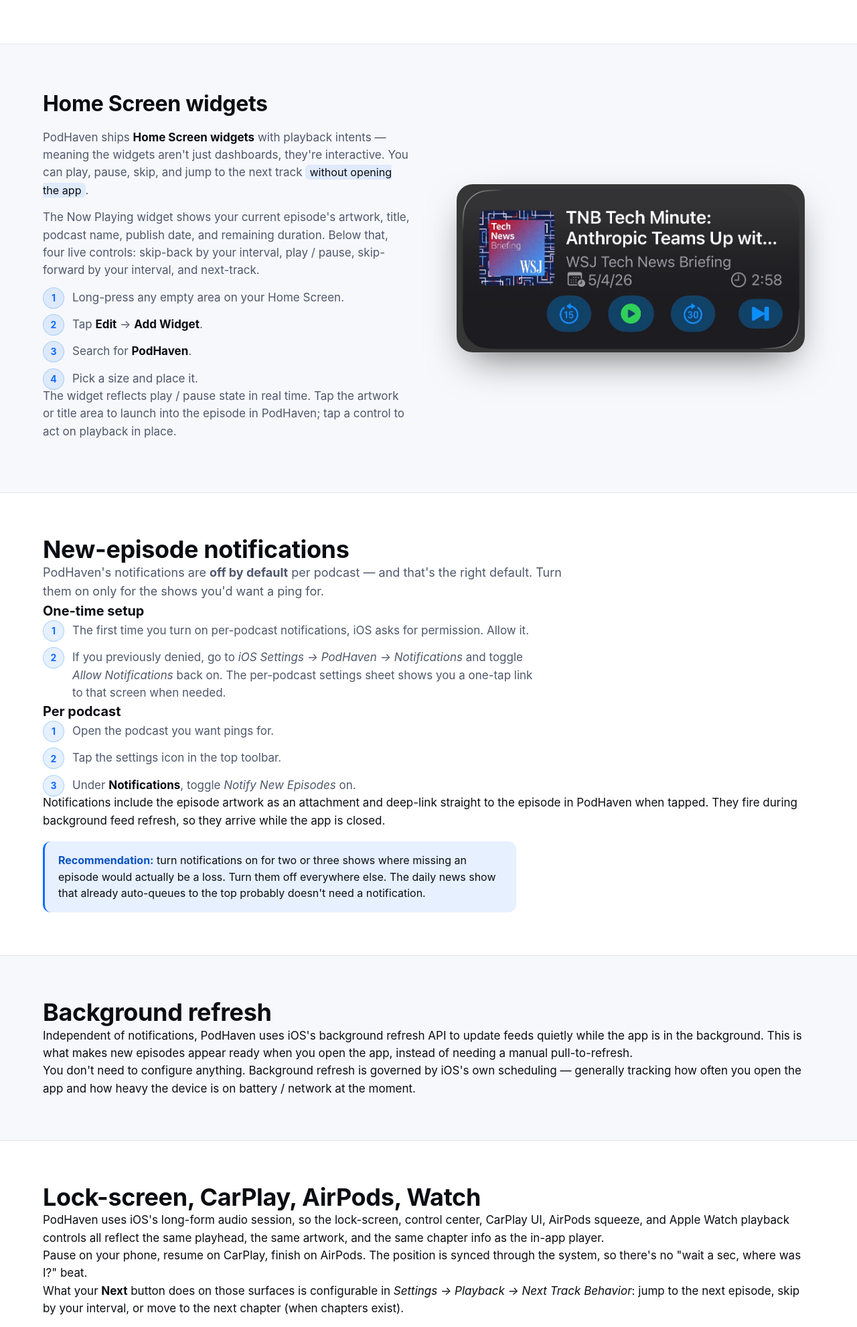
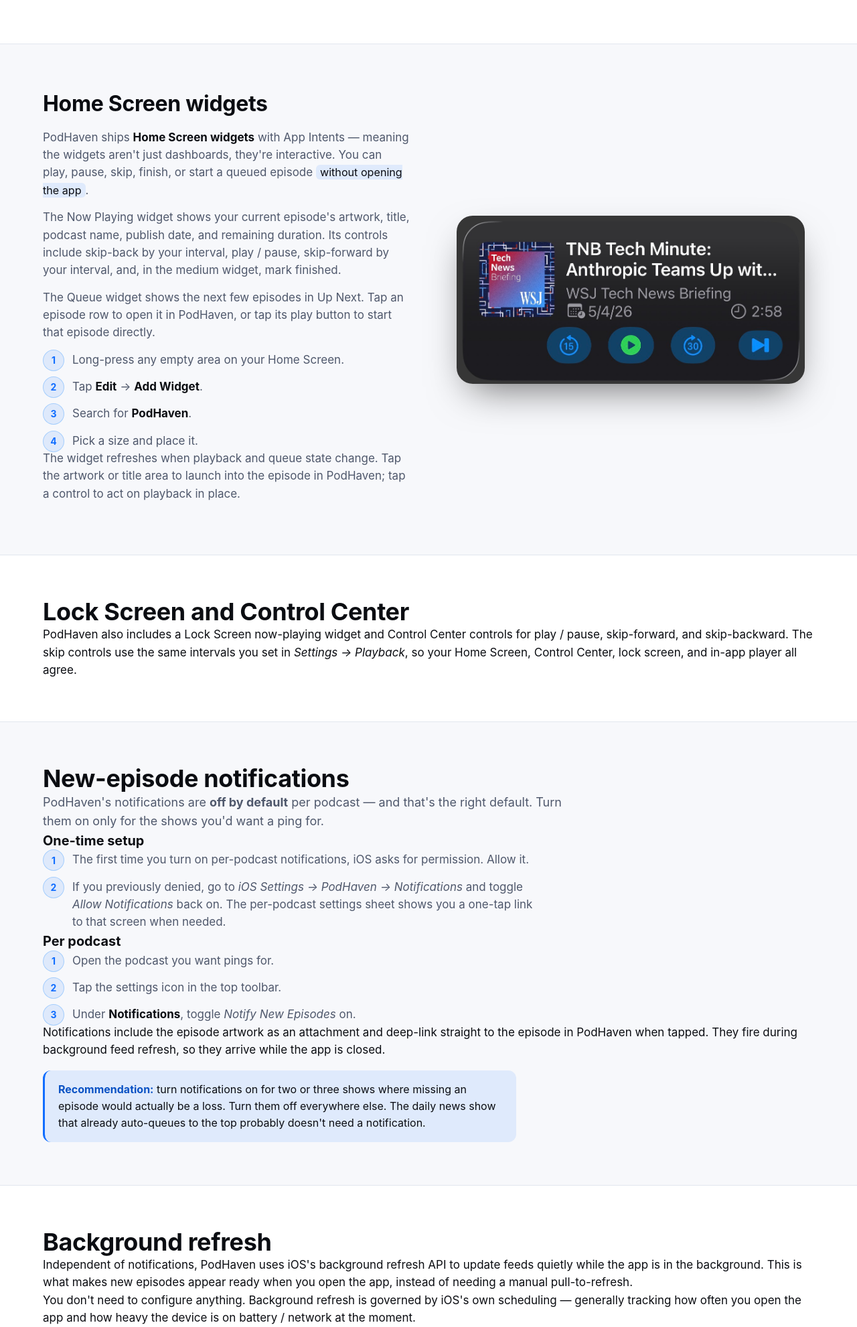
Before and after one commit to jubishop/artisanalsoftware.com, a Node server app: page /podhaven/guides/sharing-and-widgets in a window 1280 px wide. Shown: the part 1114-3095 px from the top of the page at 67% size. Run offline with Node 20, Linux system fonts and the light colour scheme.

Commit message:
Update PodHaven marketing copy accuracy

```diff
--- a/views/podhaven/guides/offline-storage.ejs
+++ b/views/podhaven/guides/offline-storage.ejs
@@ -34,7 +34,8 @@
       <p>Rule of thumb:</p>
       <ul class="ph-checklist ph-checklist-wide">
         <li><strong>0.5 – 1 GB</strong> — daily-only listener; cache is small but always fresh.</li>
-        <li><strong>2 GB</strong> — sensible default for most people. Holds ~2 days of typical listening.</li>
+        <li><strong>1 GB</strong> — PodHaven's default; enough for a small fresh buffer.</li>
+        <li><strong>2 GB</strong> — a deeper everyday buffer. Holds ~2 days of typical listening.</li>
         <li><strong>5 GB</strong> — long-commute listener; survives a multi-day trip without internet.</li>
         <li><strong>10 GB+</strong> — heavy traveler; you cache aggressively and want a deep buffer.</li>
       </ul>
--- a/views/podhaven/guides/settings.ejs
+++ b/views/podhaven/guides/settings.ejs
@@ -17,7 +17,7 @@
       <p><em>Settings → Importing / Exporting → OPML.</em></p>
       <ul class="ph-checklist ph-checklist-wide">
         <li><strong>Import.</strong> Pick an OPML file from Files / iCloud / Dropbox to bulk-subscribe. Existing subscriptions are deduped by feed URL — re-importing is harmless.</li>
-        <li><strong>Export.</strong> Generates an OPML of your current subscriptions (with custom titles and tags preserved where possible). Share-sheet it to Mail, Files, or another app.</li>
+        <li><strong>Export.</strong> Generates a standards-compliant OPML of your current subscriptions with each podcast title and feed URL. Share-sheet it to Mail, Files, or another app.</li>
       </ul>
       <div class="ph-tip"><strong>Switching apps?</strong> Export from the app you're leaving, import here, and you're done. PodHaven won't lock you in either direction.</div>
     </div>
@@ -131,7 +131,7 @@
       <ul class="ph-checklist ph-checklist-wide">
         <li>When the cache hits the limit, the <strong>oldest unsaved</strong> downloads are auto-evicted to make room.</li>
         <li>Episodes marked <strong>Saved</strong> are never auto-deleted, regardless of the cache budget.</li>
-        <li>2 GB is a sensible default. Long-commute listener? 5 GB. Daily-only? 1 GB is plenty.</li>
+        <li>PodHaven starts at 1 GB. Long-commute listener? 5 GB. Daily-only? 1 GB is often plenty.</li>
       </ul>
       <div class="ph-tip">Saved episodes accumulate outside this budget. If your storage is tight, audit your saved list periodically. <a class="ph-inline-link" href="/podhaven/guides/offline-storage">Offline strategy guide →</a></div>
     </div>
--- a/views/podhaven/guides/sharing-and-widgets.ejs
+++ b/views/podhaven/guides/sharing-and-widgets.ejs
@@ -39,23 +39,31 @@
     <div class="ph-container ph-feature">
       <div class="ph-feature-copy">
         <h2>Home Screen widgets</h2>
-        <p>PodHaven ships <strong>Home Screen widgets</strong> with playback intents — meaning the widgets aren't just dashboards, they're interactive. You can play, pause, skip, and jump to the next track <em>without opening the app</em>.</p>
-        <p>The Now Playing widget shows your current episode's artwork, title, podcast name, publish date, and remaining duration. Below that, four live controls: skip-back by your interval, play / pause, skip-forward by your interval, and next-track.</p>
+        <p>PodHaven ships <strong>Home Screen widgets</strong> with App Intents — meaning the widgets aren't just dashboards, they're interactive. You can play, pause, skip, finish, or start a queued episode <em>without opening the app</em>.</p>
+        <p>The Now Playing widget shows your current episode's artwork, title, podcast name, publish date, and remaining duration. Its controls include skip-back by your interval, play / pause, skip-forward by your interval, and, in the medium widget, mark finished.</p>
+        <p>The Queue widget shows the next few episodes in Up Next. Tap an episode row to open it in PodHaven, or tap its play button to start that episode directly.</p>
         <ol class="ph-steps">
           <li>Long-press any empty area on your Home Screen.</li>
           <li>Tap <strong>Edit</strong> → <strong>Add Widget</strong>.</li>
           <li>Search for <strong>PodHaven</strong>.</li>
           <li>Pick a size and place it.</li>
         </ol>
-        <p>The widget reflects play / pause state in real time. Tap the artwork or title area to launch into the episode in PodHaven; tap a control to act on playback in place.</p>
+        <p>The widget refreshes when playback and queue state change. Tap the artwork or title area to launch into the episode in PodHaven; tap a control to act on playback in place.</p>
       </div>
       <figure class="ph-feature-shot ph-feature-shot-landscape">
-        <img src="/public/images/podhaven/widget-now-playing.png" alt="The PodHaven Now Playing widget on the Home Screen, showing the current episode with artwork, title, podcast, date, duration, and four interactive playback controls." loading="lazy">
+        <img src="/public/images/podhaven/widget-now-playing.png" alt="The PodHaven Now Playing widget on the Home Screen, showing the current episode with artwork, title, podcast, date, duration, and interactive playback controls." loading="lazy">
       </figure>
     </div>
   </section>
 
   <section class="ph-section ph-section-alt">
+    <div class="ph-container">
+      <h2 class="ph-section-title">Lock Screen and Control Center</h2>
+      <p>PodHaven also includes a Lock Screen now-playing widget and Control Center controls for play / pause, skip-forward, and skip-backward. The skip controls use the same intervals you set in <em>Settings → Playback</em>, so your Home Screen, Control Center, lock screen, and in-app player all agree.</p>
+    </div>
+  </section>
+
+  <section class="ph-section">
     <div class="ph-container">
       <h2 class="ph-section-title">New-episode notifications</h2>
       <p class="ph-lede">PodHaven's notifications are <strong>off by default</strong> per podcast — and that's the right default. Turn them on only for the shows you'd want a ping for.</p>
@@ -81,7 +89,7 @@
     </div>
   </section>
 
-  <section class="ph-section">
+  <section class="ph-section ph-section-alt">
     <div class="ph-container">
       <h2 class="ph-section-title">Background refresh</h2>
       <p>Independent of notifications, PodHaven uses iOS's background refresh API to update feeds quietly while the app is in the background. This is what makes new episodes appear ready when you open the app, instead of needing a manual pull-to-refresh.</p>
@@ -89,7 +97,7 @@
     </div>
   </section>
 
-  <section class="ph-section ph-section-alt">
+  <section class="ph-section">
     <div class="ph-container">
       <h2 class="ph-section-title">Lock-screen, CarPlay, AirPods, Watch</h2>
       <p>PodHaven uses iOS's long-form audio session, so the lock-screen, control center, CarPlay UI, AirPods squeeze, and Apple Watch playback controls all reflect the same playhead, the same artwork, and the same chapter info as the in-app player.</p>
--- a/views/podhaven/guides/training-recommendations.ejs
+++ b/views/podhaven/guides/training-recommendations.ejs
@@ -18,7 +18,7 @@
         <li><strong>Love</strong> — strong positive training signal. Boosts similar episodes hard. Use for episodes you'd recommend to a friend.</li>
         <li><strong>Like</strong> — gentle positive training signal. Use for episodes you enjoyed but wouldn't necessarily flag as standout.</li>
         <li><strong>Dislike</strong> — negative training signal. Pushes similar episodes down in future recommendations. Use for episodes that disappointed.</li>
-        <li><strong>Not Interested</strong> — a <em>view filter</em>, not a training signal. The episode disappears from your recommendations and lists, but the model doesn't learn anything from the rating. Use it to dismiss specific episodes you don't want to see; use <strong>Dislike</strong> if you want the rec engine to actually move away from a topic.</li>
+        <li><strong>Not Interested</strong> — a <em>view filter</em>, not a training signal. The episode leaves the recommendation candidate pool, but the model doesn't learn anything from the rating. Use it to dismiss specific episodes you don't want recommended; use <strong>Dislike</strong> if you want the rec engine to actually move away from a topic.</li>
       </ul>
       <div class="ph-tip">
         <strong>Common mix-up:</strong> "Not Interested" doesn't tell the model to avoid this kind of thing — it just hides this one episode. If the rec engine keeps surfacing a topic you've moved past, you want <strong>Dislike</strong> on a few of those episodes. That's the rating that actually trains.
--- a/views/podhaven/landing.ejs
+++ b/views/podhaven/landing.ejs
@@ -110,7 +110,7 @@
         <p><a class="ph-inline-link" href="/podhaven/customization">See every knob →</a></p>
       </div>
       <figure class="ph-feature-shot">
-        <img src="/public/images/podhaven/settings-playback.png" alt="Settings showing playback rate, next-track behavior, skip intervals, undo seek, appearance mode, shrink playbar, time remaining." loading="lazy">
+        <img src="/public/images/podhaven/settings-playback.png" alt="Settings showing playback rate, Next Track Behavior, skip intervals, undo seek, appearance mode, shrink playbar, and time remaining." loading="lazy">
       </figure>
     </div>
   </section>
--- a/views/podhaven/player.ejs
+++ b/views/podhaven/player.ejs
@@ -18,7 +18,7 @@
         <p>Optional: the bar can <strong>shrink as you scroll down</strong> a list, returning the screen real estate to the content. Re-opens with a scroll up.</p>
       </div>
       <figure class="ph-feature-shot">
-        <img src="/public/images/podhaven/playbar-expanded.png" alt="The expanded Play Bar sheet over Up Next, showing artwork, scrubber, skip-back / pause / skip-forward, playback speed, and next-track controls." loading="lazy">
+        <img src="/public/images/podhaven/playbar-expanded.png" alt="The expanded Play Bar sheet over Up Next, showing artwork, scrubber, skip-back / pause / skip-forward, playback speed, and chapter controls." loading="lazy">
       </figure>
     </div>
   </section>
@@ -38,7 +38,7 @@
         </div>
         <div class="ph-card">
           <h3>Hardware buttons too</h3>
-          <p>Your AirPods squeeze, your car steering wheel button, your Watch crown — all use these intervals. One setting, every input.</p>
+          <p>Your AirPods squeeze, lock-screen controls, and car steering-wheel buttons all use these intervals. One setting, every playback surface.</p>
         </div>
       </div>
     </div>
@@ -64,7 +64,7 @@
         <li><strong>Playback speed 0.8× – 2.0×</strong> in 0.1× increments. The default applies to new episodes; per-episode tweaks stick to that episode.</li>
         <li><strong>Chapter navigation.</strong> Episodes with embedded chapters get prev/next chapter buttons in the expanded Play Bar.</li>
         <li><strong>Lock-screen Next behavior</strong> is configurable: jump to the next queued episode, skip by your interval, or move to the next chapter (when one exists). Pick the one your hands expect.</li>
-        <li><strong>AirPlay long-form audio.</strong> Stream to HomePod, Apple TV, or AirPlay receivers without leaving the app.</li>
+        <li><strong>System audio output.</strong> Because PodHaven uses iOS long-form audio, playback works with the same AirPlay, Bluetooth, CarPlay, and route controls you use for other audio apps.</li>
         <li><strong>Per-podcast playback rate override.</strong> The fast-talker show can run at 1.0× while everything else stays at 1.4×. Set it from the per-podcast settings sheet. <a class="ph-inline-link" href="/podhaven/guides/per-podcast-settings#playback-rate">How to →</a></li>
       </ul>
     </div>
--- a/views/podhaven/recommendations.ejs
+++ b/views/podhaven/recommendations.ejs
@@ -19,7 +19,7 @@
           <li><strong>Love</strong> — strongly boost similar episodes</li>
           <li><strong>Like</strong> — gently boost similar episodes</li>
           <li><strong>Dislike</strong> — push similar episodes down</li>
-          <li><strong>Not Interested</strong> — hides this episode from your recommendations and lists. It's a <em>view</em> filter, not a training signal — it doesn't push the model in any direction</li>
+          <li><strong>Not Interested</strong> — removes this episode from the recommendation candidate pool. It's a <em>view</em> filter, not a training signal — it doesn't push the model in any direction</li>
         </ul>
         <p>Rate from the episode detail page, the long-press context menu on any list, or the expanded Play Bar — wherever you are when the verdict hits.</p>
       </div>
```
Also changed, not shown: views/podhaven/customization.ejs (+5 -3 lines), views/podhaven/guides/getting-started.ejs (+4 -4 lines).
